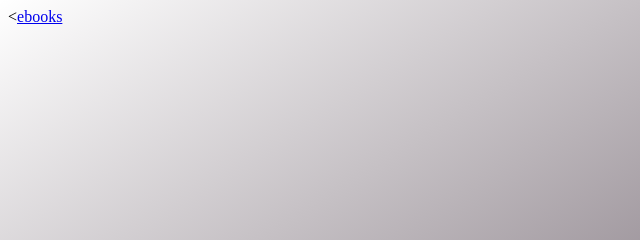
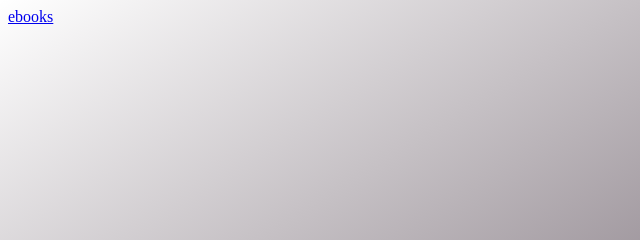
Before and after one commit to Devonc42/host, a plain HTML site: page ebooks/ebooks.html in a window 1280 px wide. Shown: the top 240 px of the page, 0-640 px from the left. Drawn offline with Linux system fonts and the light colour scheme.

Commit message:
Update ebooks.html

```diff
--- a/ebooks/ebooks.html
+++ b/ebooks/ebooks.html
@@ -29,7 +29,7 @@
 </head>
 <body>
 
-	<<a href="https://drive.google.com/drive/folders/1QAXmlNLLIAZQO0846dABGxsb_aMjqbs8?usp=sharing">ebooks</a>
+	<a href="https://drive.google.com/drive/folders/1QAXmlNLLIAZQO0846dABGxsb_aMjqbs8?usp=sharing">ebooks</a>
 
 </body>
 </html>
```
